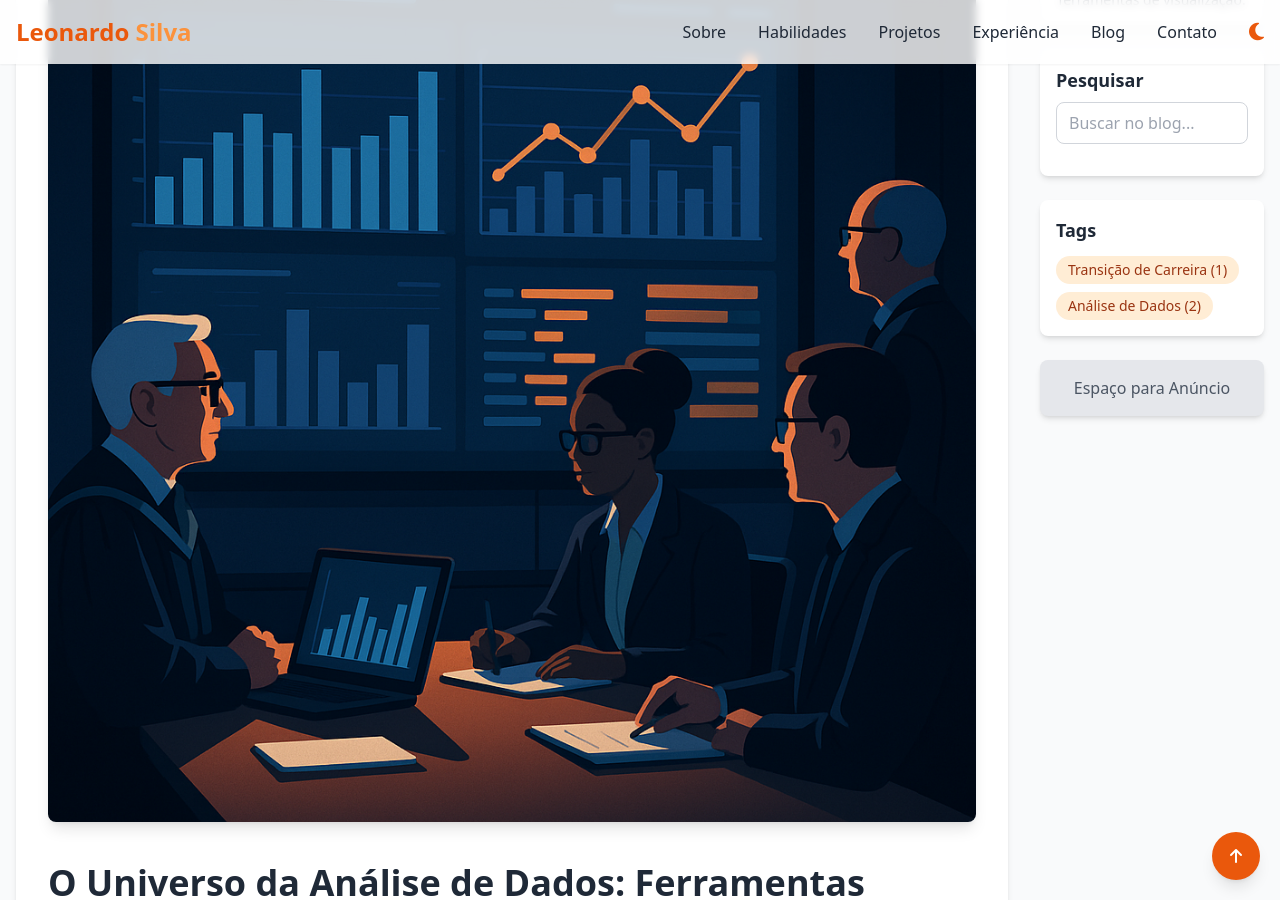
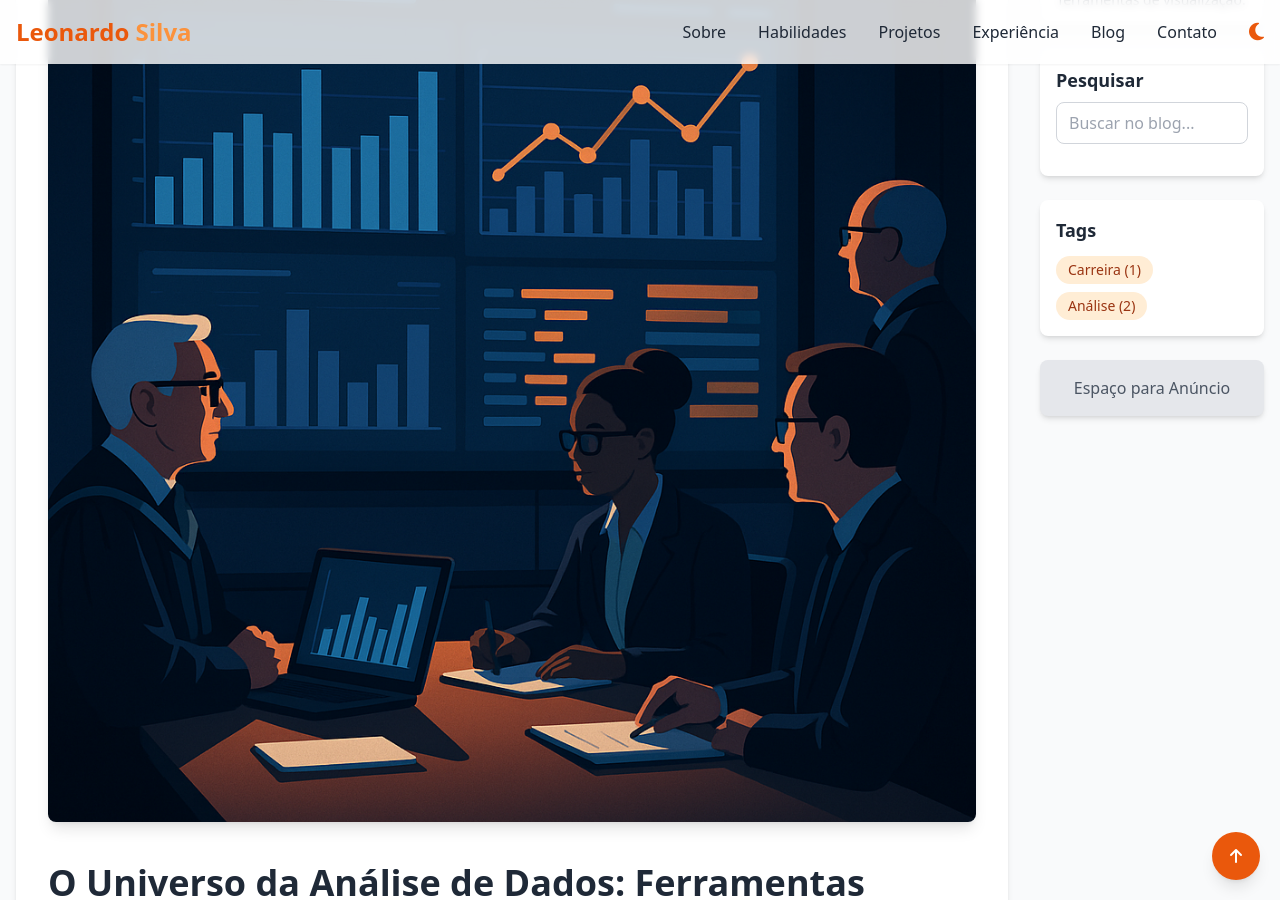
Before and after one commit to oleonardof/blog, a Jekyll site: the page built from _posts/2025-07-21-analise-de-dados-ferramentas-essenciais-e-estrategias-para-o-sucesso.md, in a window 1280 px wide and 900 px high, scrolled down 382 px. Built offline with Jekyll 4.4.1, drawn with Linux system fonts in a browser that asks for light colours; nearby versions of some CDN libraries; comment, search, counter and statistics services are not loaded.

Commit message:
Ajuste tags

```diff
--- a/_posts/2025-07-18-a-arte-de-perguntar-na-analise-de-dados.md
+++ b/_posts/2025-07-18-a-arte-de-perguntar-na-analise-de-dados.md
@@ -6,7 +6,7 @@ date: 2025-07-18 13:19:00 -0300
 image: /assets/images/capa-post-perguntas-eficazes.png
 alt: "Uma pessoa em pé diante de um grande mural digital cheio de dados"
 tags:
-  - Análise de Dados
+  - Análise
 ---
 
 ## Por que fazer as perguntas certas é essencial na análise de dados?
--- a/_posts/2025-07-21-analise-de-dados-ferramentas-essenciais-e-estrategias-para-o-sucesso.md
+++ b/_posts/2025-07-21-analise-de-dados-ferramentas-essenciais-e-estrategias-para-o-sucesso.md
@@ -6,7 +6,7 @@ date: 2025-07-21 13:27:00 -0300
 image: /assets/images/painel-analise-dados.png
 alt: "Painel moderno de análise de dados com gráficos em uma reunião acadêmica, mostrando professores e gestores universitários analisando informações."
 tags:
-  - Análise de Dados
+  - Análise
 ---
 
 # O Universo da Análise de Dados: Ferramentas Essenciais e Estratégias para o Sucesso
```
Also changed, not shown: _posts/2025-07-16-como-decidi-mudar-de-carreira.md (+1 -1 lines).
